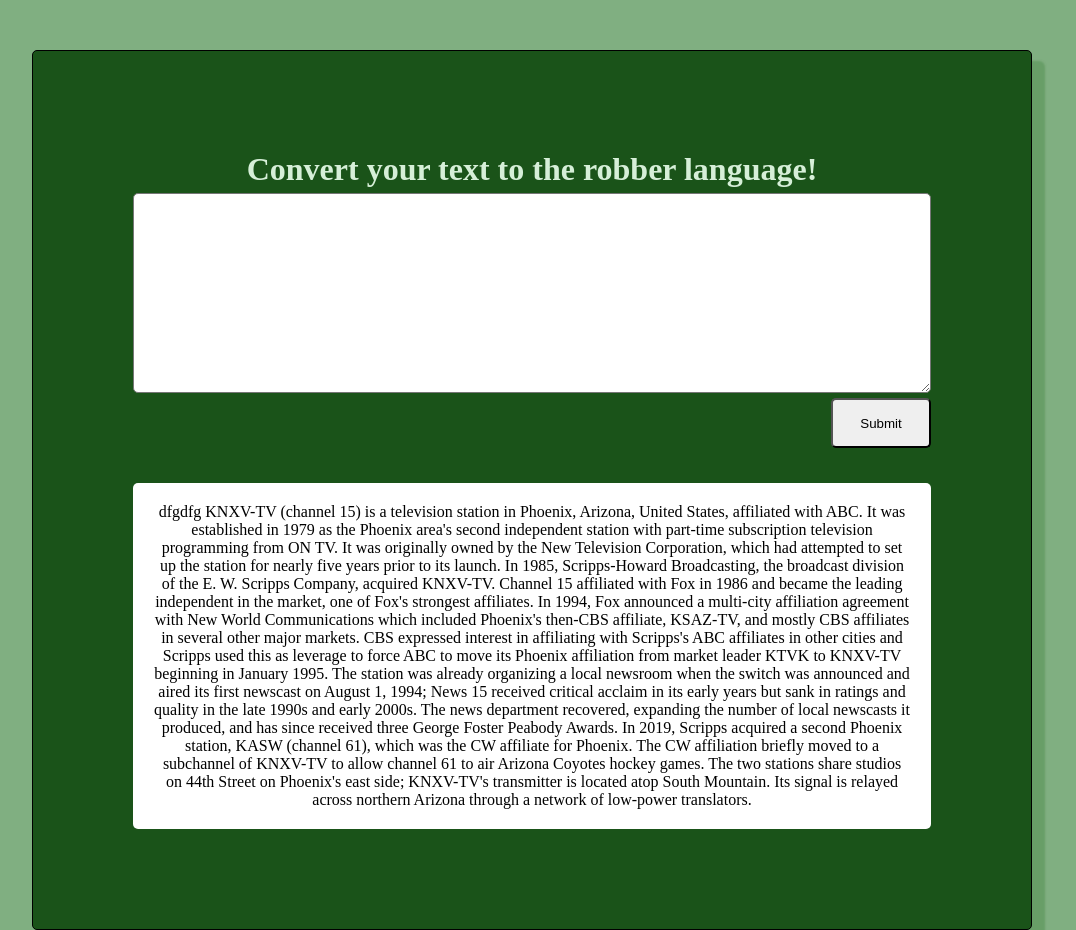
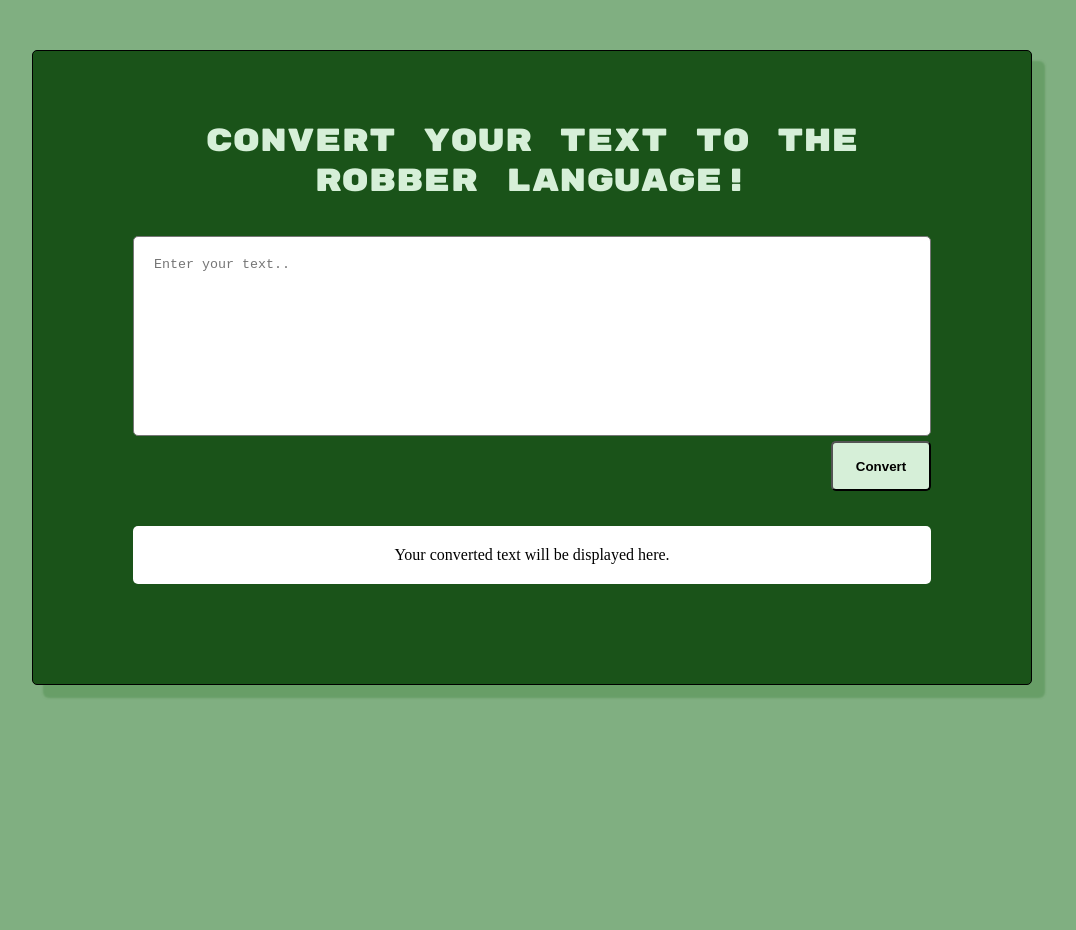
Before and after one commit to al223gv/1DV610-L1, a website built with Vite: page src/index.html in a window 1280 px wide. Shown: the top 930 px of the page, without its empty margins (108-1184 px from the left). After the commit the page ends 800 px from the top, so only its background shows below. Built offline with nearby package versions, Linux system fonts and the light colour scheme; a web font is replaced by a local one.

Commit message:
Add fonts and change text and styles

```diff
--- a/src/css/style.css
+++ b/src/css/style.css
@@ -26,11 +26,17 @@ main {
   display: flex;
   flex-direction: column;
   padding: 100px;
+  padding-top: 70px;
   box-sizing: border-box;
   gap: 5px;
-  /* justify-content: center; */
-  /* align-items: center; */
   text-align: center;
+}
+
+#app-title {
+  font-family: "Rubik Mono One", monospace;
+  font-weight: 400;
+  font-style: normal;
+  margin-bottom: 30px;
 }
 
 #plain-input-textarea {
@@ -38,6 +44,7 @@ main {
   box-sizing: border-box;
   padding: 20px;
   height: 200px;
+  resize: none;
 }
 
 #submit-plain-text-button {
@@ -45,6 +52,8 @@ main {
   border-radius: 5px;
   width: 100px;
   height: 50px;
+  font-weight: bold;
+  background-color: rgb(214, 239, 216);
 }
 
 #output-section {
@@ -55,7 +64,7 @@ main {
   background-color: white;
 }
 
-#output-encrypted-text {
+#output-converted-text {
   word-break: break-word;
 }
 
--- a/src/index.html
+++ b/src/index.html
@@ -5,20 +5,19 @@
   <meta name="viewport" content="width=device-width, initial-scale=1.0">
   <script type="module" src="js/index.ts"></script>
   <link rel="stylesheet" href="css/style.css">
-
-  <title>Document</title>
+  <link rel="preconnect" href="https://fonts.googleapis.com">
+  <link rel="preconnect" href="https://fonts.gstatic.com" crossorigin>
+  <link href="https://fonts.googleapis.com/css2?family=Monofett&family=Rubik+Mono+One&display=swap"
+    rel="stylesheet">
+  <title>Laboration 1</title>
 </head>
 <body>
   <main>
     <h1 id="app-title">Convert your text to the robber language!</h1>
-    <textarea id="plain-input-textarea" name="plain-input-textarea" required></textarea>
-    <button id="submit-plain-text-button">Submit</button>
+    <textarea id="plain-input-textarea" placeholder="Enter your text.." required></textarea>
+    <button id="submit-plain-text-button">Convert</button>
     <section id="output-section">
-      <p id="output-encrypted-text">dfgdfg
-        KNXV-TV (channel 15) is a television station in Phoenix, Arizona, United States, affiliated with ABC. It was established in 1979 as the Phoenix area's second independent station with part-time subscription television programming from ON TV. It was originally owned by the New Television Corporation, which had attempted to set up the station for nearly five years prior to its launch. In 1985, Scripps-Howard Broadcasting, the broadcast division of the E. W. Scripps Company, acquired KNXV-TV. Channel 15 affiliated with Fox in 1986 and became the leading independent in the market, one of Fox's strongest affiliates. In 1994, Fox announced a multi-city affiliation agreement with New World Communications which included Phoenix's then-CBS affiliate, KSAZ-TV, and mostly CBS affiliates in several other major markets. CBS expressed interest in affiliating with Scripps's ABC affiliates in other cities and Scripps used this as leverage to force ABC to move its Phoenix affiliation from market leader KTVK to KNXV-TV beginning in January 1995.
-
-The station was already organizing a local newsroom when the switch was announced and aired its first newscast on August 1, 1994; News 15 received critical acclaim in its early years but sank in ratings and quality in the late 1990s and early 2000s. The news department recovered, expanding the number of local newscasts it produced, and has since received three George Foster Peabody Awards. In 2019, Scripps acquired a second Phoenix station, KASW (channel 61), which was the CW affiliate for Phoenix. The CW affiliation briefly moved to a subchannel of KNXV-TV to allow channel 61 to air Arizona Coyotes hockey games. The two stations share studios on 44th Street on Phoenix's east side; KNXV-TV's transmitter is located atop South Mountain. Its signal is relayed across northern Arizona through a network of low-power translators.
-      </p>
+      <p id="output-converted-text">Your converted text will be displayed here.</p>
     </section>
   </main>
 </body>
```
